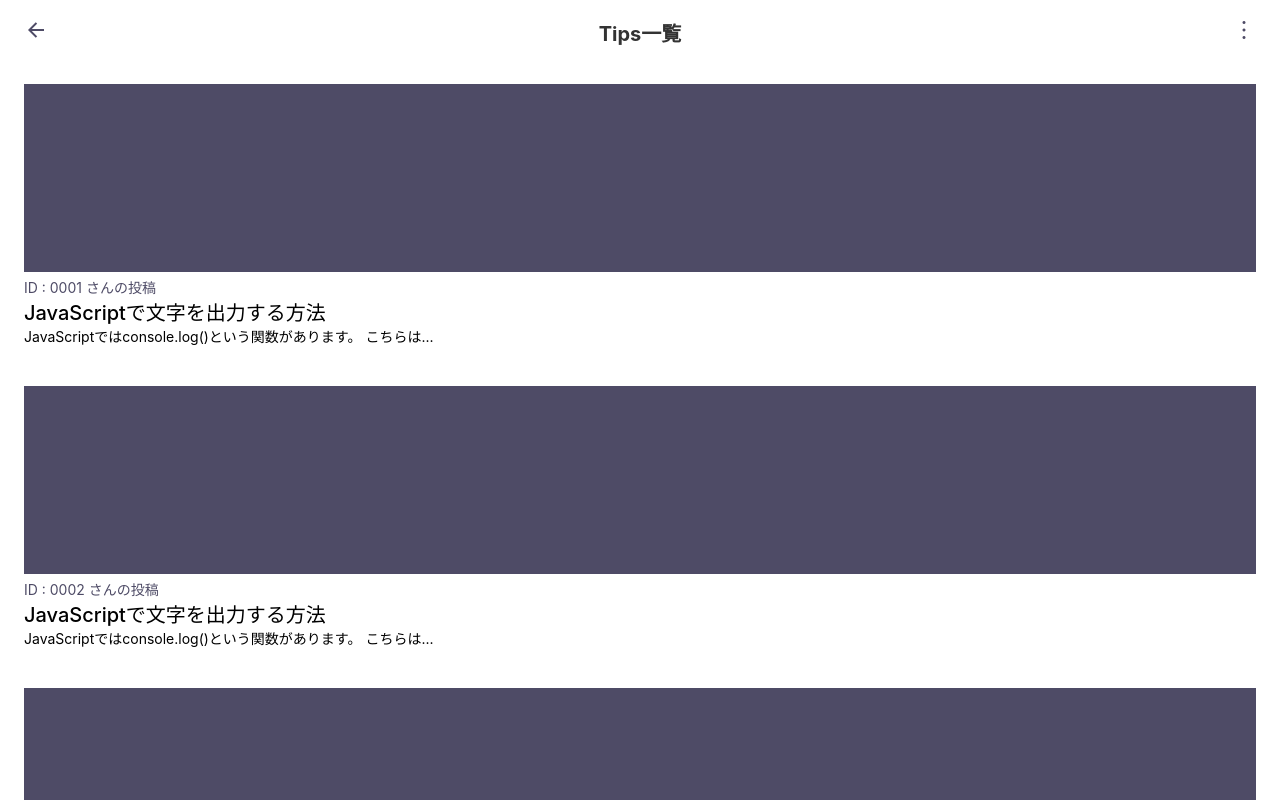
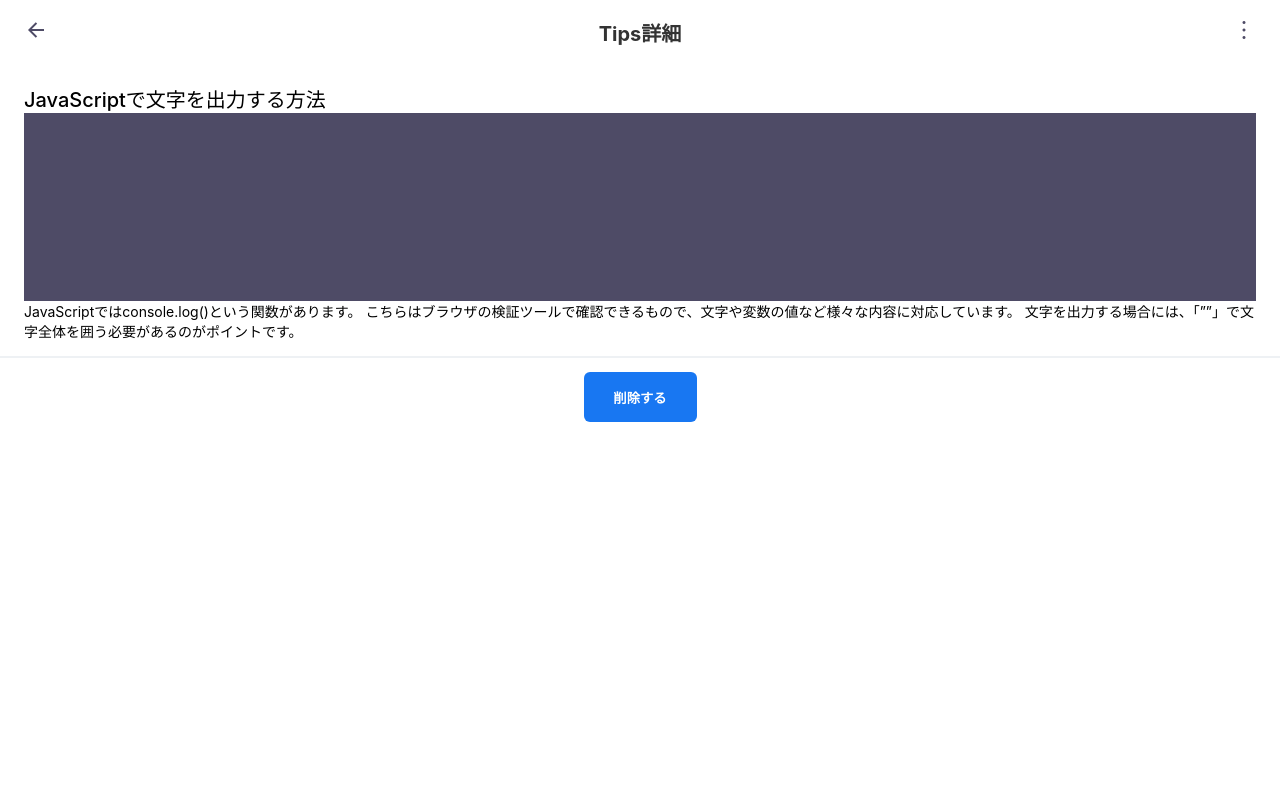
Before and after one commit to ttcksf/code-tips-app, a React (Create React App) app: page / in a window 1280 px wide. Shown: the top 800 px of the page. Built offline with nearby package versions, Linux system fonts and the light colour scheme.

Commit message:
coding tips

```diff
--- a/src/App.js
+++ b/src/App.js
@@ -1,10 +1,11 @@
 import "./App.css";
+import TipsDetail from "./screens/TipsDetail/TipsDetail";
 import TipsList from "./screens/TipsList/TipsList";
 
 function App() {
   return (
     <>
-      <TipsList />
+      <TipsDetail />
     </>
   );
   //useSelectorはストアの状態全体を引数として取り、値を読み取って結果を返す関数
--- a/src/components/common/atoms/CommonButton.js
+++ b/src/components/common/atoms/CommonButton.js
@@ -3,8 +3,8 @@
 const CommonButton = ({ commonBtnText }) => {
   return (
     <div className="common-footer">
-      <button>{commonBtnText}</button>
-      {/* <button className="active">新規投稿</button> */}
+      <button className="active">{commonBtnText}</button>
+      {/* <button>新規投稿</button> */}
     </div>
   );
 };
--- a/src/screens/TipsDetail/TipsDetail.js
+++ b/src/screens/TipsDetail/TipsDetail.js
@@ -1,10 +1,37 @@
 //detail
 import React from "react";
+import CommonButton from "../../components/common/atoms/CommonButton";
+import HeaderMenu from "../../components/common/molecules/HeaderMenu";
+import "./TipsDetail.css";
 
-//detail
 const TipsDetail = () => {
-  return <div>TipsDetail</div>;
-  //detail
+  return (
+    <>
+      <div className="inner" style={style.inner}>
+        <HeaderMenu headerTitle="Tips詳細" />
+        <div className="tips">
+          <p className="tips-title">JavaScriptで文字を出力する方法</p>
+          <div className="tips-code"></div>
+
+          <p className="tips-desc">
+            JavaScriptではconsole.log()という関数があります。
+            こちらはブラウザの検証ツールで確認できるもので、文字や変数の値など様々な内容に対応しています。
+            文字を出力する場合には、「””」で文字全体を囲う必要があるのがポイントです。
+          </p>
+        </div>
+      </div>
+      {/* 自分の投稿では表示されない予定 */}
+      <CommonButton commonBtnText="削除する" />
+    </>
+  );
+};
+
+const style = {
+  inner: {
+    boxSizing: "border-box",
+    width: "100%",
+    overflow: "hidden",
+  },
 };
 
 export default TipsDetail;
```
Also changed, not shown: src/screens/TipsDetail/TipsDetail.css (added).
